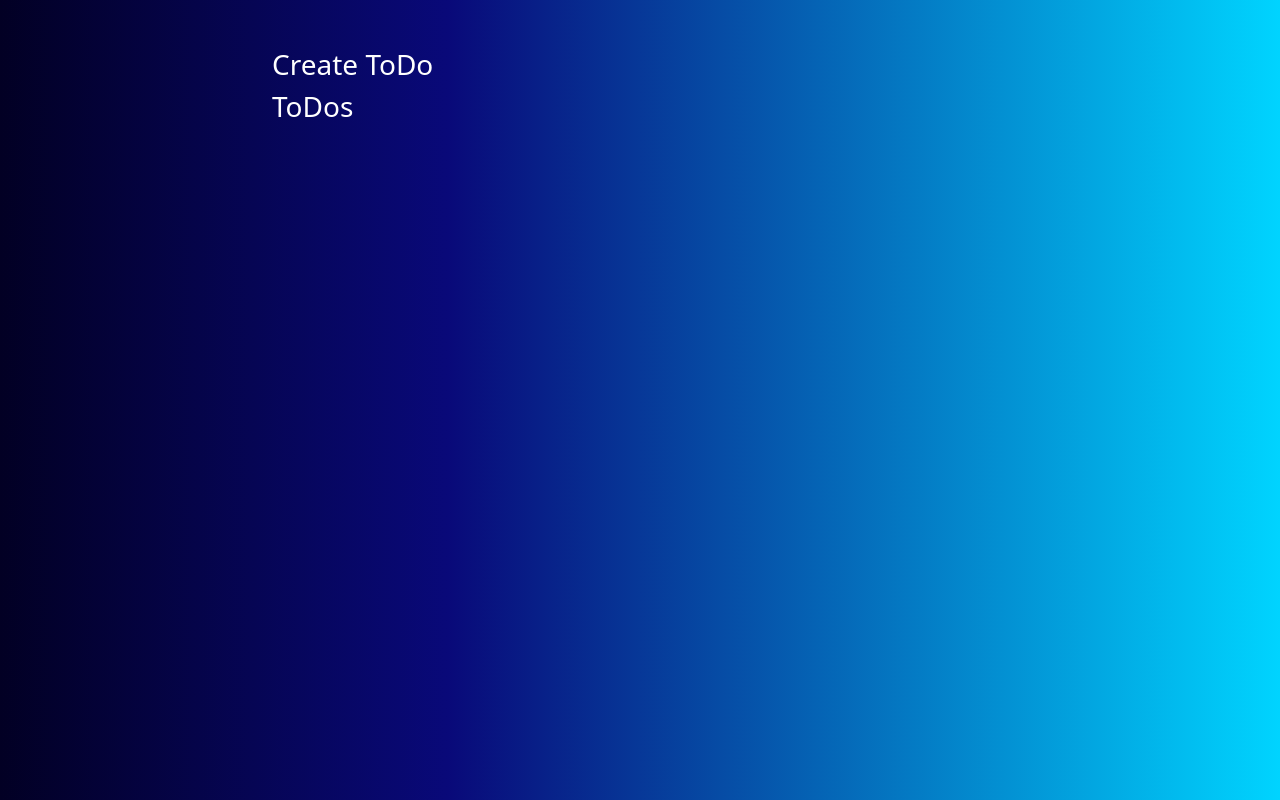
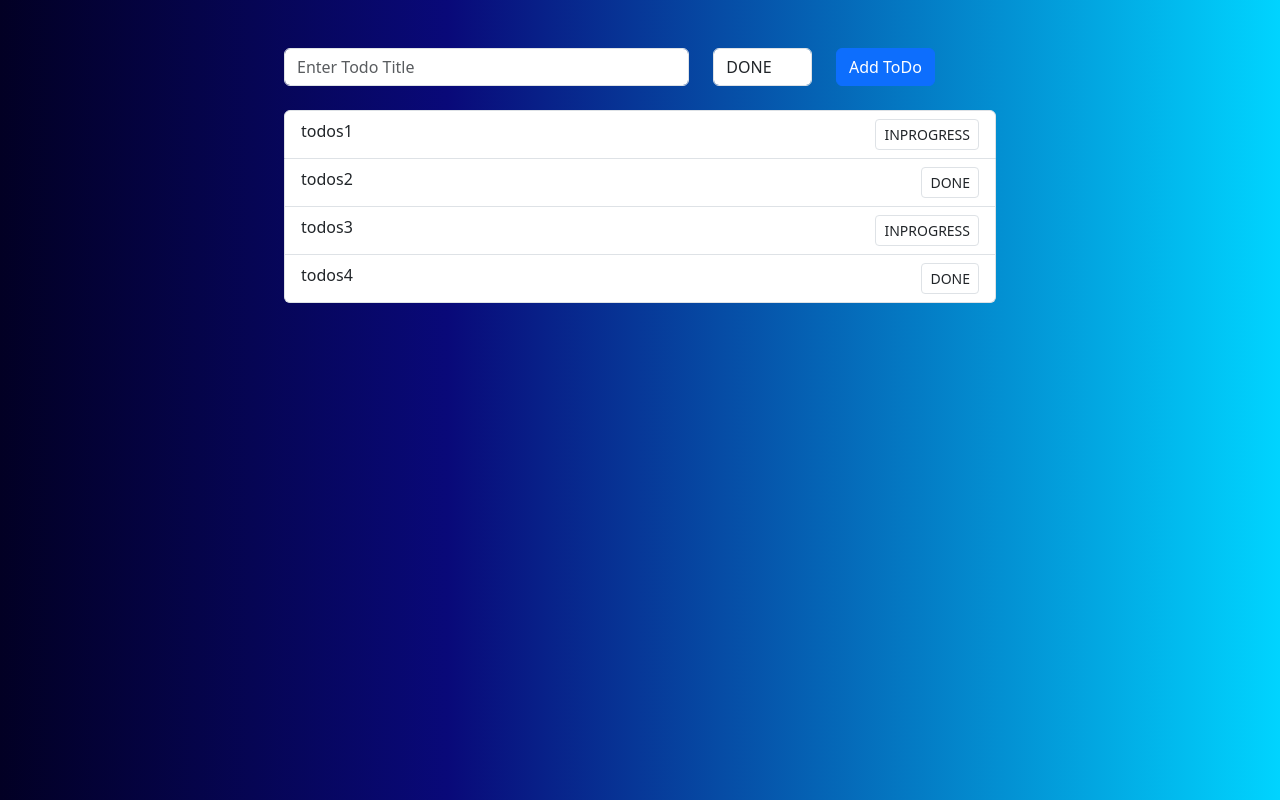
Before and after one commit to ahmedalgohary1170/ToDo-app, a React (Vite) app in the folder frontend/: page / in a window 1280 px wide. Built offline with nearby package versions, Linux system fonts and the light colour scheme.

Commit message:
design todo UI

```diff
--- a/frontend/src/components/CreatTodo.jsx
+++ b/frontend/src/components/CreatTodo.jsx
@@ -8,9 +8,26 @@ const CreatToDo = () => {
 
 
     return(
-        <div>
-            <h3>Create ToDo</h3>
-        </div>
+       <div className="container">
+            <form className="row w-120">
+                <div className="col-7">
+                    <input type="text" className="form-control" placeholder="Enter Todo Title" />
+                </div>
+                <div className="col-2">
+                    <select className="form-control">
+                        <option value="DONE">DONE</option>
+                        <option value="INPROGRESS">InProgress</option>
+
+                    </select>
+
+                </div>
+
+                <div className="col-3">
+                    <button type="submit" className="btn btn-primary"> Add ToDo </button>
+                </div>
+
+            </form>
+       </div>
     )
 
 
--- a/frontend/src/components/Todos.jsx
+++ b/frontend/src/components/Todos.jsx
@@ -1,3 +1,5 @@
+import { useState } from "react"
+
 
 
 
@@ -5,12 +7,25 @@
 
 
 const Todos = () => {
-
+    const [todos,settodos] = useState([
+        {title:'todos1',status:'INPROGRESS'},
+        {title:'todos2',status:'DONE'},
+        {title:'todos3',status:'INPROGRESS'},
+        {title:'todos4',status:'DONE'},
+    ])
 
 
     return(
-        <div>
-            <h3>ToDos</h3>
+        <div className="container mt-4">
+            <ul className="list-group">
+                {todos.map((todo,index) => (
+                    <li key={index} className="list-group-item d-flex justify-content-between">
+                        <span>{todo.title}</span>
+                        <button className="btn btn-sm border">{todo.status}</button>
+                    </li>
+
+                ))}
+            </ul>
         </div>
     )
 }
```
